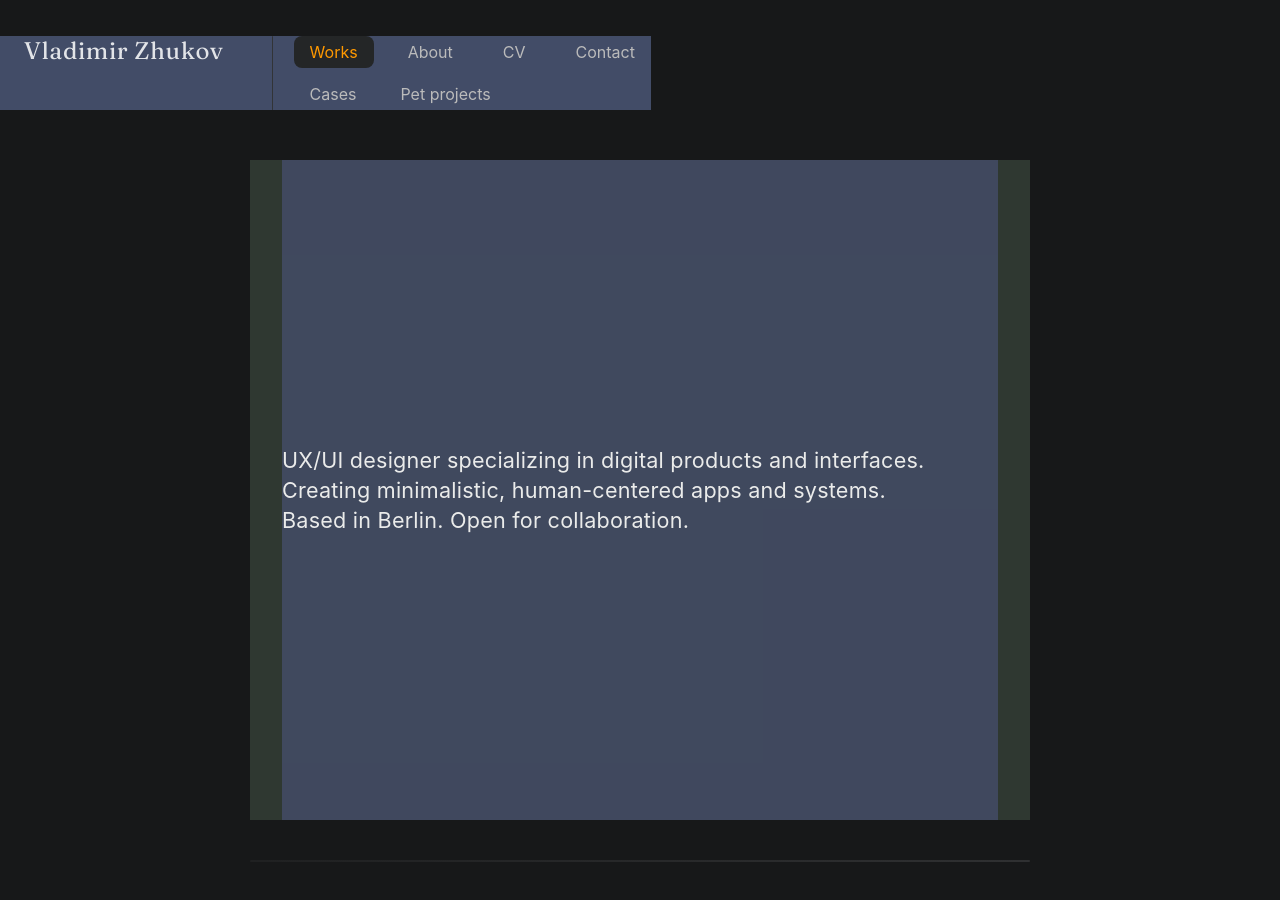
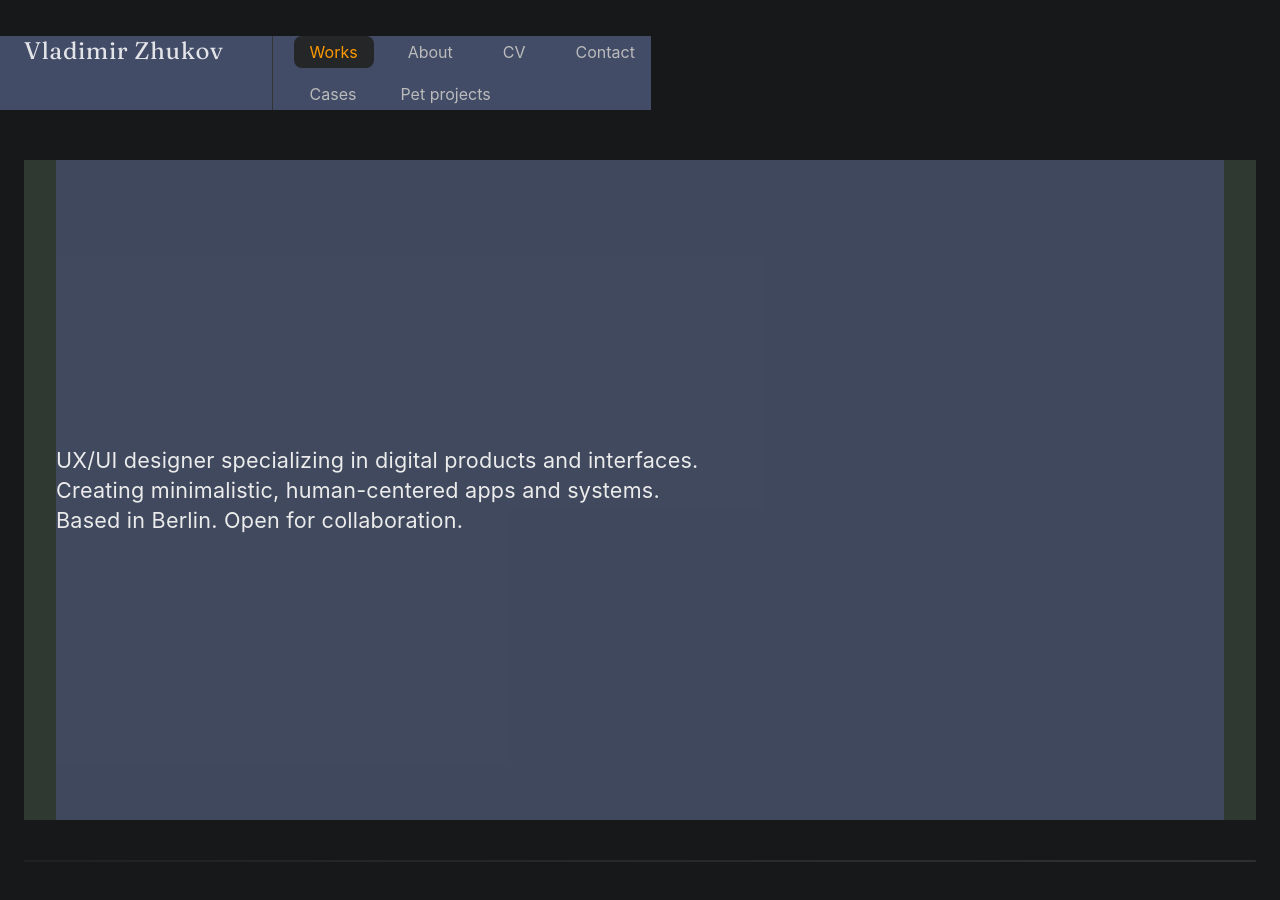
Before and after one commit to uxiscool/experience, a Jekyll site: the page built from index.md, in a window 1280 px wide. Built offline with Jekyll 4.4.1, drawn with Linux system fonts in a browser that asks for light colours.

Commit message:
Add files via upload

```diff
--- a/assets/css/main.css
+++ b/assets/css/main.css
@@ -108,7 +108,6 @@ header {
 }
 
 main {
-  max-width: 780px;
   margin: 50px auto 0 auto;
   padding: 0 24px;
   min-height: 60vh;
```
